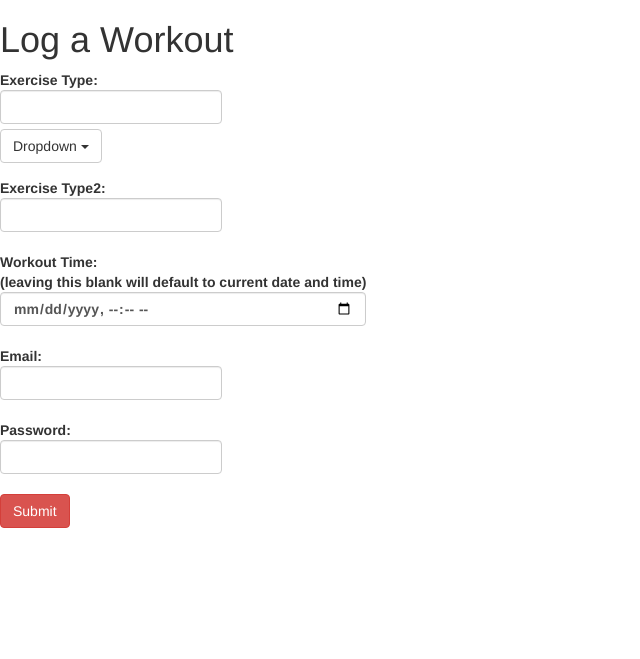
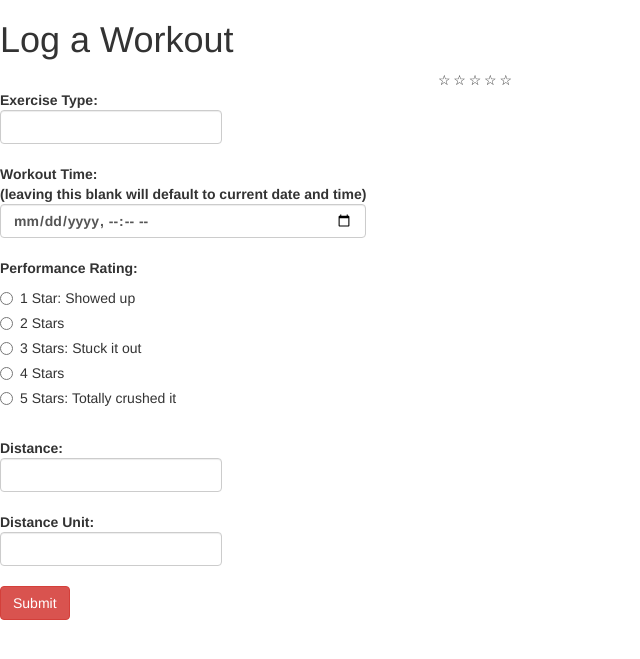
Before and after one commit to mlburgos/GoTeamGo, a Flask app: page /log_new_workout in a window 1280 px wide. Shown: the part 52-711 px from the top of the page, without its empty margins (0-640 px from the left). Run offline with Flask 2, Linux system fonts and the light colour scheme; data that the repository does not hold is empty; some libraries are stand-ins or nearby versions.

Commit message:
Templates: Finished new-workout-form.html

```diff
--- a/server.py
+++ b/server.py
@@ -84,12 +84,13 @@ def new_workout():
     user_id = session.get("user_id")
 
     # Get all previously logged workout types
-    distinct_workouts =  Workout.query.with_entities(Workout.exercise_type.distinct())
+    distinct_workouts =  Workout.query.with_entities(Workout.exercise_type.distinct(), Workout.distance_unit)
 
-    types= distinct_workouts.filter_by(user_id=user_id).all()
+    types_units = distinct_workouts.filter_by(user_id=user_id).all()
 
+    print "types_units:", types_units
     return render_template("new-workout-form.html",
-                           types=types,
+                           types_units=types_units,
                            )
 
 
--- /dev/null
+++ b/static/css/stylesheet.css
@@ -0,0 +1,14 @@
+.rating {
+  unicode-bidi: bidi-override;
+  direction: rtl;
+}
+.rating > span {
+  display: inline-block;
+  position: relative;
+  width: 1.1em;
+}
+.rating > span:hover:before,
+.rating > span:hover ~ span:before {
+   content: "\2605";
+   position: absolute;
+}
--- a/templates/base.html
+++ b/templates/base.html
@@ -6,6 +6,8 @@
 
     <!-- Latest compiled and minified CSS -->
     <link rel="stylesheet" href="https://maxcdn.bootstrapcdn.com/bootstrap/3.3.7/css/bootstrap.min.css" integrity="sha384-BVYiiSIFeK1dGmJRAkycuHAHRg32OmUcww7on3RYdg4Va+PmSTsz/K68vbdEjh4u" crossorigin="anonymous">
+
+    <link rel="stylesheet" type="text/css" href="../static/css/stylesheet.css">
 </head>
 <body>
   <nav class="navbar navbar-default">
--- a/templates/new-workout-form.html
+++ b/templates/new-workout-form.html
@@ -3,34 +3,19 @@
 <div class="" style="width:40%;">
 <div>
   <h1>Log a Workout</h1>
-  <form action="/register" method="POST">
+
+    <div class="rating">
+      <span id="one-star">☆</span><span id="two-star">☆</span><span id="three-star">☆</span><span id="four-star">☆</span><span id="five-star">☆</span>
+    </div>
+
+  <form action="/log_new_workout" method="POST">
 
     <div class="form-group">
       <label>Exercise Type:
-        <input type="text" name="exercise-type" required class="form-control">
-      </label>
-      <div class="dropdown">
-        <button class="btn btn-default dropdown-toggle" type="button" id="dropdownMenu1" data-toggle="dropdown" aria-haspopup="true" aria-expanded="true">
-          Dropdown
-          <span class="caret"></span>
-        </button>
-        <ul class="dropdown-menu" aria-labelledby="dropdownMenu1">
-          <li><a href="#">Action</a></li>
-          <li><a href="#">Another action</a></li>
-          <li><a href="#">Something else here</a></li>
-          <li role="separator" class="divider"></li>
-          <li><a href="#">Separated link</a></li>
-        </ul>
-      </div>
-    </div>
-
-
-    <div class="form-group">
-      <label>Exercise Type2:
         <input type="text" name="exercise-type" required class="form-control" list="exercise-types">
         <datalist id="exercise-types">
 
-          {% for (exercise_type,) in types %}
+          {% for exercise_type, units in types_units %}
           <option value="{{ exercise_type }}"></option>
           {% endfor %}
       </label>
@@ -45,14 +30,41 @@
     </div>
 
     <div class="form-group">
-      <label>Email:
-        <input type="email" name="email" required class="form-control">
+      <label>Performance Rating:
+        <div class="radio">
+          <label><input type="radio" name="performance-rating">1 Star: Showed up</label>
+        </div>
+        <div class="radio">
+          <label><input type="radio" name="performance-rating">2 Stars</label>
+        </div>
+        <div class="radio">
+          <label><input type="radio" name="performance-rating">3 Stars: Stuck it out</label>
+        </div>
+        <div class="radio">
+          <label><input type="radio" name="performance-rating">4 Stars</label>
+        </div>
+        <div class="radio">
+          <label><input type="radio" name="performance-rating">5 Stars: Totally crushed it</label>
+        </div>
+      </label>
+    </div>
+
+
+
+    <div class="form-group">
+      <label>Distance:
+        <input type="number" name="distance" required class="form-control">
       </label>
     </div>
 
     <div class="form-group">
-      <label>Password:
-        <input type="password" name="password" required class="form-control">
+      <label>Distance Unit:
+        <input type="text" name="distance-unit" required class="form-control" list="distance-units">
+        <datalist id="distance-units">
+
+          {% for exercise_type, units in types_units %}
+          <option value="{{ units }}"></option>
+          {% endfor %}
       </label>
     </div>
 
@@ -64,4 +76,5 @@
 
 </div>
 </div>
+
 {% endblock %}
```
